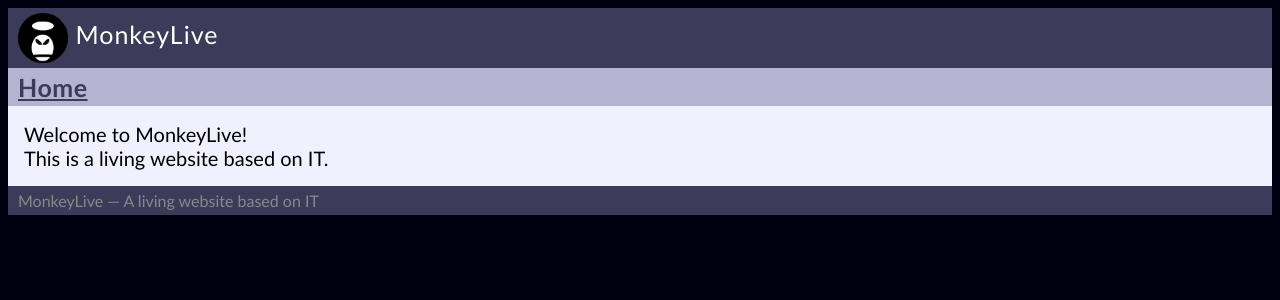
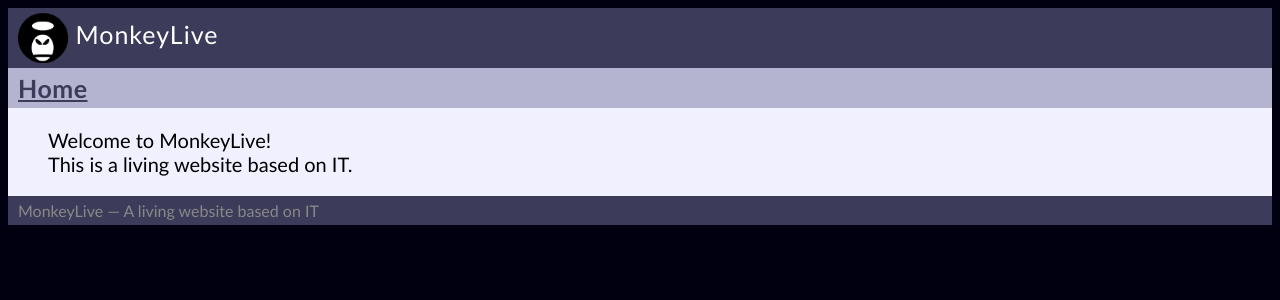
Before and after one commit to yanghaizhou1030/monkeylive, a Flask app: template templates/home.html in a window 1280 px wide. Shown: the top 300 px of the page. Run offline with Flask 2, Linux system fonts and the light colour scheme; the template is opened without the code that fills it, so the values that code supplies are empty.

Commit message:
Desc:change padding

```diff
--- a/static/style.css
+++ b/static/style.css
@@ -10,7 +10,7 @@ body {
 }
 
 div.page div.body {
-	padding: 16px;
+	padding: 20px 40px;
 }
 
 div.page {
@@ -34,7 +34,7 @@ div.page div.topline {
 
 div.navigation {
 	background: #B4B4D0;
-	padding: 4px 10px;
+	padding: 5px 10px;
 	/*border-top: 1px solid #CCC;*/
 	/*border-bottom: 1px solid #EEE;*/
 	font-size: 25px;
```
